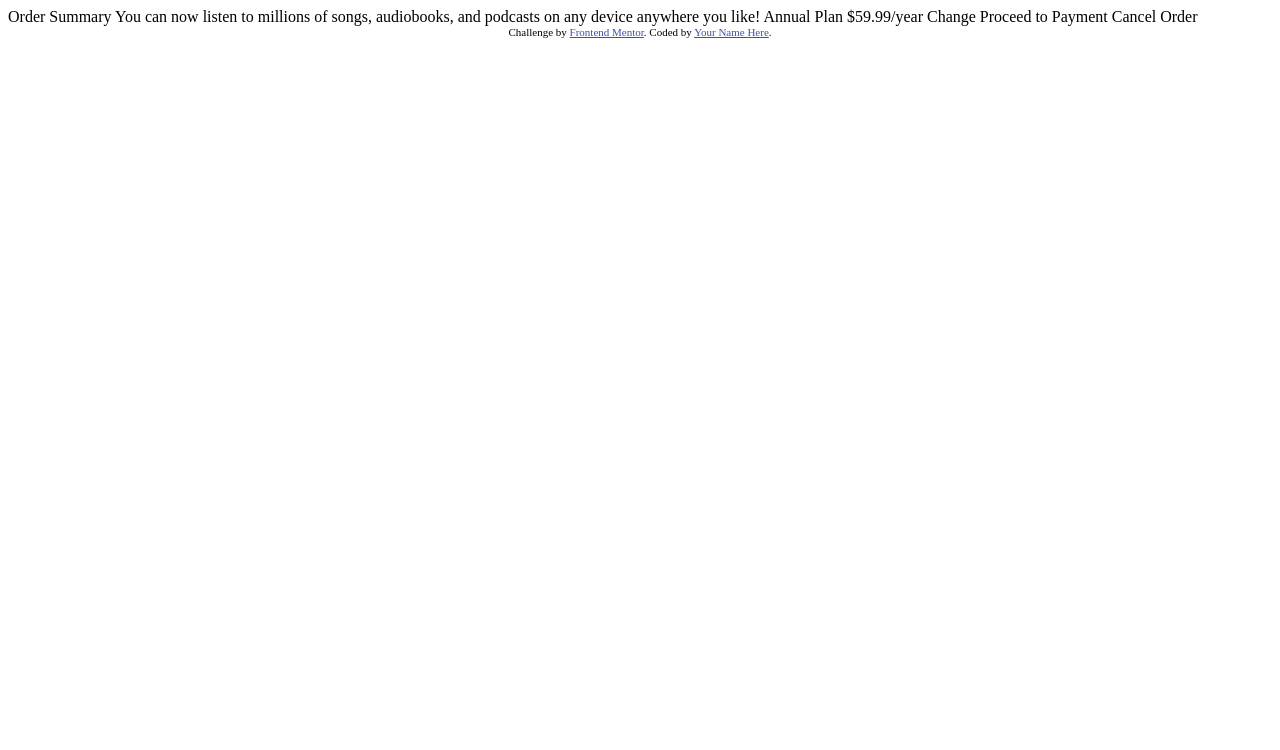
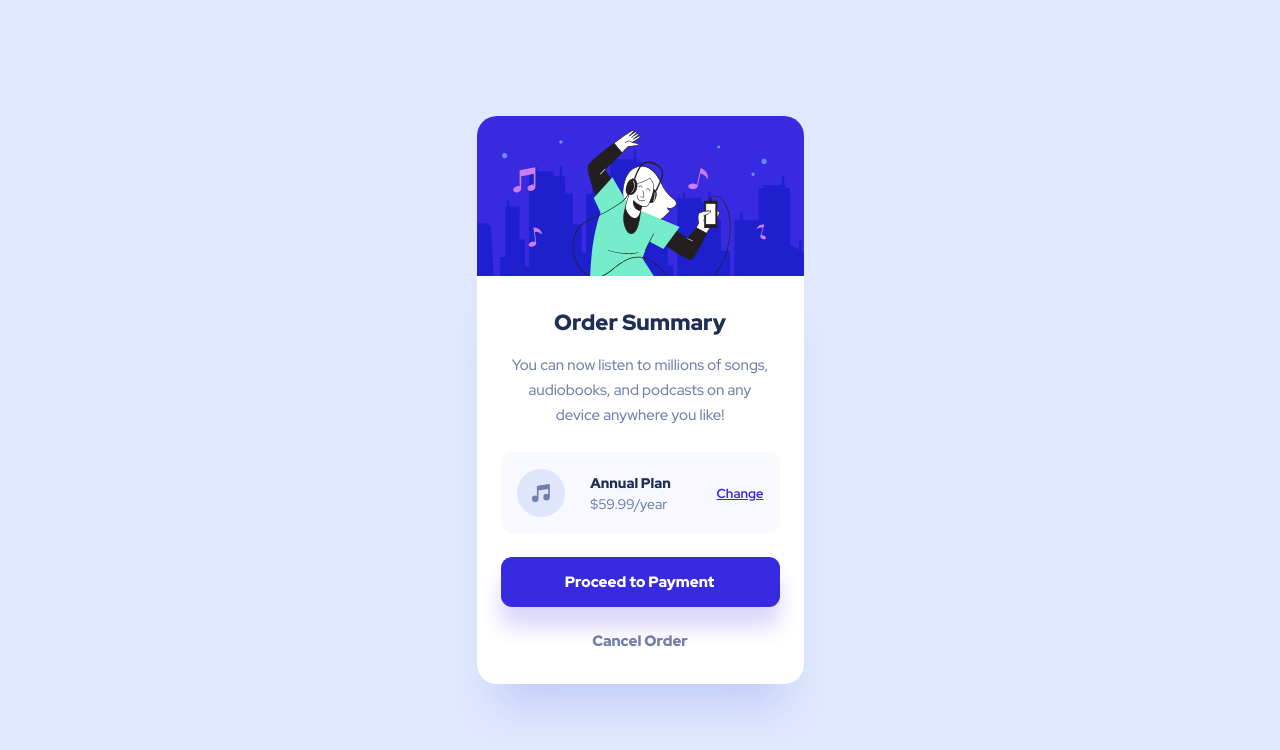
Before and after one commit to giochili/algouni-order-Summary, a plain HTML site: page index.html in a window 1280 px wide. Drawn offline with Linux system fonts and the light colour scheme.

Commit message:
finished project

```diff
--- /dev/null
+++ b/index.css
@@ -0,0 +1,173 @@
+@import url("https://fonts.googleapis.com/css2?family=Red+Hat+Display:ital,wght@0,300..900;1,300..900&display=swap");
+* {
+  margin: 0;
+  padding: 0;
+  box-sizing: border-box;
+}
+.main-container {
+  font-family: "Red Hat Display", sans-serif;
+  display: flex;
+  align-items: center;
+  justify-content: center;
+  border-radius: 20px;
+  flex-direction: column !important;
+  width: 327px;
+}
+.illustration-hero {
+  width: 327px;
+  height: 160px;
+}
+.second-order-container {
+  display: flex;
+  align-items: center;
+  flex-direction: column;
+  justify-content: center;
+  padding: 32px 24px;
+  width: 100%;
+  height: 100%;
+  box-shadow: 0 40px 40px -20px rgba(13, 48, 189, 0.15);
+  background-color: #fff;
+  border-radius: 0 0 20px 20px;
+}
+.header {
+  font-size: 22px;
+  font-weight: 900;
+  font-stretch: normal;
+  font-style: normal;
+  line-height: normal;
+  letter-spacing: normal;
+  text-align: center;
+  color: #1f2e55;
+  margin-bottom: 16px;
+}
+.paragraph {
+  font-size: 15px;
+  font-weight: 500;
+  font-stretch: normal;
+  font-style: normal;
+  line-height: 1.67;
+  letter-spacing: normal;
+  text-align: center;
+  color: #717fa6;
+  padding: 0 8px 0 8px;
+  margin-bottom: 24px;
+}
+.change {
+  font-size: 13px;
+  font-weight: bold;
+  font-stretch: normal;
+  font-style: normal;
+  line-height: normal;
+  letter-spacing: normal;
+  text-align: left;
+  color: #382ae1;
+  text-decoration: underline;
+}
+.change:hover {
+  color: #766cf1;
+  cursor: pointer;
+  text-decoration: none;
+}
+.current-music {
+  display: flex;
+  width: 100%;
+  flex-direction: row;
+  padding: 17px 16px 16px;
+  border-radius: 11px;
+  background-color: #f7f9ff;
+  align-items: center;
+  justify-content: space-between;
+  margin-bottom: 24px;
+}
+.author {
+  margin-right: 20px;
+}
+.Annual {
+  font-size: 14px;
+  font-weight: 900;
+  font-stretch: normal;
+  font-style: normal;
+  line-height: normal;
+  letter-spacing: normal;
+  text-align: left;
+  color: #1f2e55;
+}
+.per-year {
+  font-size: 14px;
+  font-weight: 500;
+  font-stretch: normal;
+  font-style: normal;
+  line-height: normal;
+  letter-spacing: normal;
+  text-align: left;
+  color: #717fa6;
+  margin-top: 3px;
+}
+.Payment-btn {
+  padding: 15px 65px 15px 64px;
+  border-radius: 11px;
+  border: none;
+  box-shadow: 0 20px 20px 0 rgba(56, 42, 225, 0.19);
+  background-color: #382ae1;
+  font-size: 15px;
+  font-weight: 900;
+  font-stretch: normal;
+  font-style: normal;
+  line-height: normal;
+  letter-spacing: normal;
+  text-align: left;
+  color: #fff;
+  margin-bottom: 24px;
+  width: 100%;
+  text-align: center;
+}
+.Payment-btn:hover {
+  box-shadow: 0 20px 20px 0 rgba(56, 42, 225, 0.19);
+  background-color: #766cf1;
+  cursor: pointer;
+}
+.cancel {
+  font-size: 15px;
+  font-weight: 900;
+  font-stretch: normal;
+  font-style: normal;
+  line-height: normal;
+  letter-spacing: normal;
+  text-align: left;
+  color: #717fa6;
+}
+.cancel:hover {
+  cursor: pointer;
+  color: #1f2e55;
+}
+@media only screen and (max-width: 1000px) {
+  .illustration-hero {
+    width: 450px;
+    height: 220px;
+  }
+  .main-container {
+    width: 450px;
+    height: 697px;
+  }
+  .second-order-container {
+    padding: 45px 48px 48px 48px;
+  }
+  .header {
+    font-size: 28px;
+  }
+  .paragraph {
+    font-size: 16px;
+  }
+  .author {
+    margin-right: 80px;
+  }
+  .Annual {
+    font-size: 16px;
+  }
+  .per-year {
+    font-size: 16px;
+  }
+  .change {
+    font-size: 14px;
+  }
+}
--- a/index.html
+++ b/index.html
@@ -1,37 +1,59 @@
 <!DOCTYPE html>
 <html lang="en">
-<head>
-  <meta charset="UTF-8">
-  <meta name="viewport" content="width=device-width, initial-scale=1.0"> <!-- displays site properly based on user's device -->
+  <head>
+    <meta charset="UTF-8" />
+    <meta name="viewport" content="width=device-width, initial-scale=1.0" />
+    <!-- displays site properly based on user's device -->
 
-  <link rel="icon" type="image/png" sizes="32x32" href="./images/favicon-32x32.png">
+    <link
+      rel="icon"
+      type="image/png"
+      sizes="32x32"
+      href="./images/favicon-32x32.png"
+    />
+    <link rel="stylesheet" href="index.css" />
 
-  <title>Frontend Mentor | Order summary card</title>
-
-  <!-- Feel free to remove these styles or customise in your own stylesheet 👍 -->
-  <style>
-    .attribution { font-size: 11px; text-align: center; }
-    .attribution a { color: hsl(228, 45%, 44%); }
-  </style>
-</head>
-<body>
-
-  Order Summary
-
-  You can now listen to millions of songs, audiobooks, and podcasts on any
-  device anywhere you like!
-
-  Annual Plan
-  $59.99/year
-
-  Change
-
-  Proceed to Payment
-  Cancel Order
-
-  <div class="attribution">
-    Challenge by <a href="https://www.frontendmentor.io?ref=challenge" target="_blank">Frontend Mentor</a>.
-    Coded by <a href="#">Your Name Here</a>.
-  </div>
-</body>
+    <title>Frontend Mentor | Order summary card</title>
+  </head>
+  <body
+    style="
+      display: flex;
+      flex-direction: column !important;
+      align-items: center;
+      justify-content: center;
+      width: 100vw;
+      height: 100vh;
+      background-color: #e0e8ff;
+    "
+  >
+    <div class="main-container">
+      <img
+        src="./images/illustration-hero.svg"
+        alt="illustration-hero"
+        style="border-radius: 20px 20px 0 0"
+        class="illustration-hero"
+      />
+      <div class="second-order-container">
+        <h1 class="header">Order Summary</h1>
+        <p class="paragraph">
+          You can now listen to millions of songs, audiobooks, and podcasts on
+          any device anywhere you like!
+        </p>
+        <div class="current-music">
+          <img
+            src="./images/icon-music.svg"
+            alt="icon-music"
+            style="width: 48px; height: 48px"
+          />
+          <div class="author">
+            <h1 class="Annual">Annual Plan</h1>
+            <p class="per-year">$59.99/year</p>
+          </div>
+          <strong class="change">Change</strong>
+        </div>
+        <p class="Payment-btn">Proceed to Payment</p>
+        <h4 class="cancel">Cancel Order</h4>
+      </div>
+    </div>
+  </body>
 </html>
```
